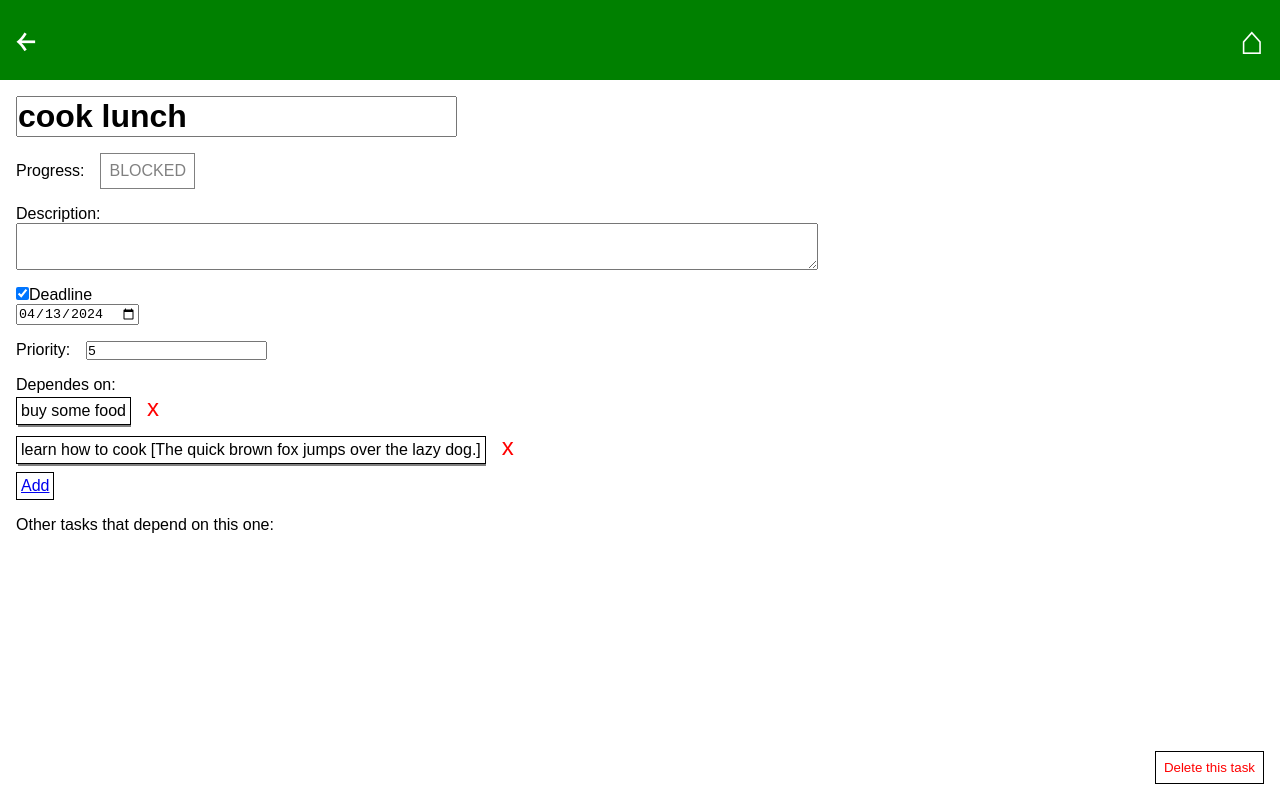
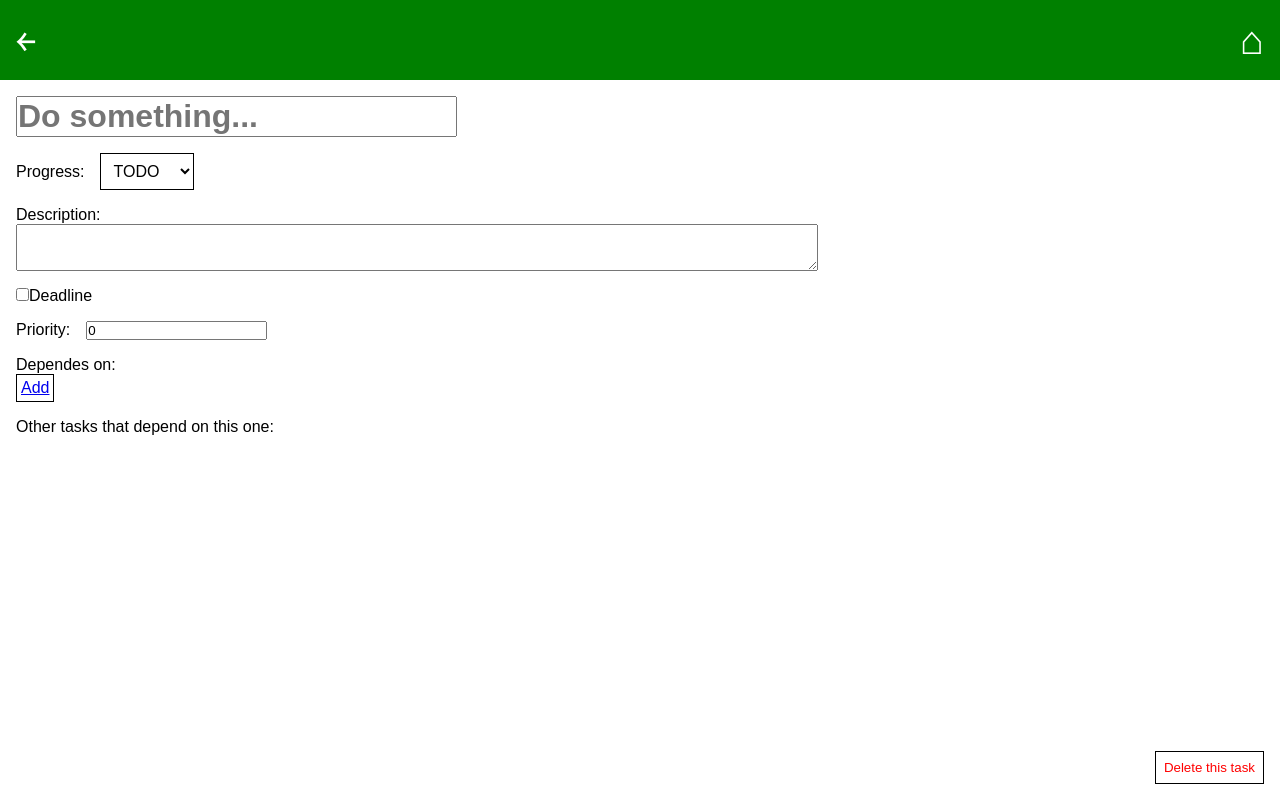
Before and after one commit to laci-123/taskgraph, a React app: page /#/task/0 in a window 1280 px wide. Built offline with nearby package versions, Linux system fonts and the light colour scheme.

Commit message:
store tasks in localStorage

```diff
--- a/src/app.tsx
+++ b/src/app.tsx
@@ -1,6 +1,6 @@
 import {HashRouter, Route, Routes} from "react-router-dom";
 import HomePage from "./components/homepage";
-import { ReactElement, useState } from "react";
+import { ReactElement, useEffect, useState } from "react";
 import { RawTask } from "./task";
 import { TaskGraph } from "./taskgraph";
 import TaskPage from "./components/taskpage";
@@ -8,15 +8,6 @@ import { MainSelectorOptionKeys } from "./components/main_selector";
 import SelectorPage from "./components/selectorpage";
 import ErrorPage from "./components/errorpage";
 
-
-// This is going to be loaded from local storage.
-const raw_tasks_c = [{id: 0, name: "cook lunch",                                                       deadline: new Date("2024-04-13"), priority: 5,  dependencies: [1, 4]},
-                     {id: 1, name: "buy some food",                                                    deadline: new Date("2024-04-15"), priority: 0,  dependencies: [3]},
-                     {id: 2, name: "walk the dog",                                                     deadline: new Date("2024-04-04"), priority: 10, dependencies: []},
-                     {id: 3, name: "go to the store",                                                  deadline: "never",                priority: 0,  dependencies: [5]},
-                     {id: 4, name: "learn how to cook [The quick brown fox jumps over the lazy dog.]", deadline: "never",                priority: 0,  dependencies: []},
-                     {id: 5, name: "fix the car",                                                      deadline: "never",                priority: -1, dependencies: [], progress: "doing"},
-                     {id: 6, name: "return library books",                                             deadline: new Date("2023-04-1"),  priority: 0,  dependencies: [5]}];
 
 interface AppState {
     which_task_list: MainSelectorOptionKeys;
@@ -27,10 +18,11 @@ interface AppState {
 
 function init_appstate(): AppState {
     try {
-        const tg = new TaskGraph(raw_tasks_c as RawTask[]);
+        const json = localStorage.getItem("tasks") ?? "[]";
+        const tg = TaskGraph.from_json(json);
         return {
             which_task_list: "agenda",
-            raw_tasks: raw_tasks_c as RawTask[],
+            raw_tasks: tg.all_tasks.map((t) => t.to_raw_task()),
             tg: tg,
             error: null
         };
@@ -39,7 +31,7 @@ function init_appstate(): AppState {
         if(e instanceof Error) {
             return {
                 which_task_list: "agenda",
-                raw_tasks: raw_tasks_c as RawTask[],
+                raw_tasks: [],
                 tg: new TaskGraph([]),
                 error: e
             };
@@ -95,6 +87,10 @@ function update_appstate(app_state: AppState, rt: RawTask, remove?: "remove"): A
 export default function App(): ReactElement {
     const [state, setState] = useState<AppState>(init_appstate());
 
+    useEffect(() => {
+        localStorage.setItem("tasks", state.tg.to_json());
+    }, [state.tg]);
+
     const homepage = <HomePage tg={state.tg}
                                which_task_list={state.which_task_list}
                                handleChange={(e) => setState({...state, which_task_list: e})} />;
--- a/src/task.ts
+++ b/src/task.ts
@@ -45,13 +45,14 @@ export function copy_RawTask_without_defaults(rt: RawTask): RawTask {
     return new_rt;
 }
 
-export function isRawTask(x: any): x is RawTask {
-    return "id"   in x && typeof(x.id)   === "number" &&
-           "name" in x && typeof(x.name) === "string";
-}
-
 export function asRawTask(x: any): RawTask {
-    if(isRawTask(x)) {
+    if("id" in x && typeof(x.id) === "number" && "name" in x && typeof(x.name) == "string") {
+        if("deadline" in x && typeof(x.deadline) === "string") {
+            x.deadline = new Date(x.deadline);
+        }
+        if("birthline" in x && typeof(x.birthline) === "string") {
+            x.birthline = new Date(x.birthline);
+        }
         return x;
     }
     else {
```
